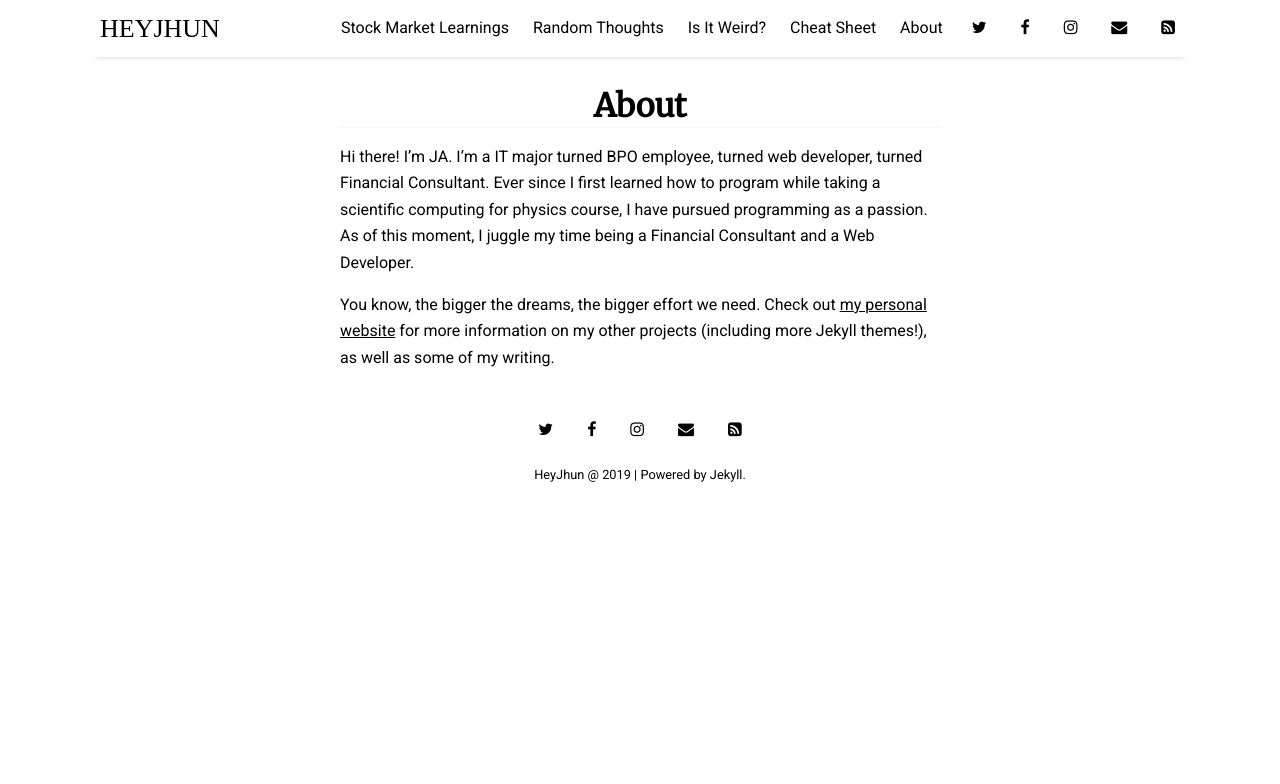
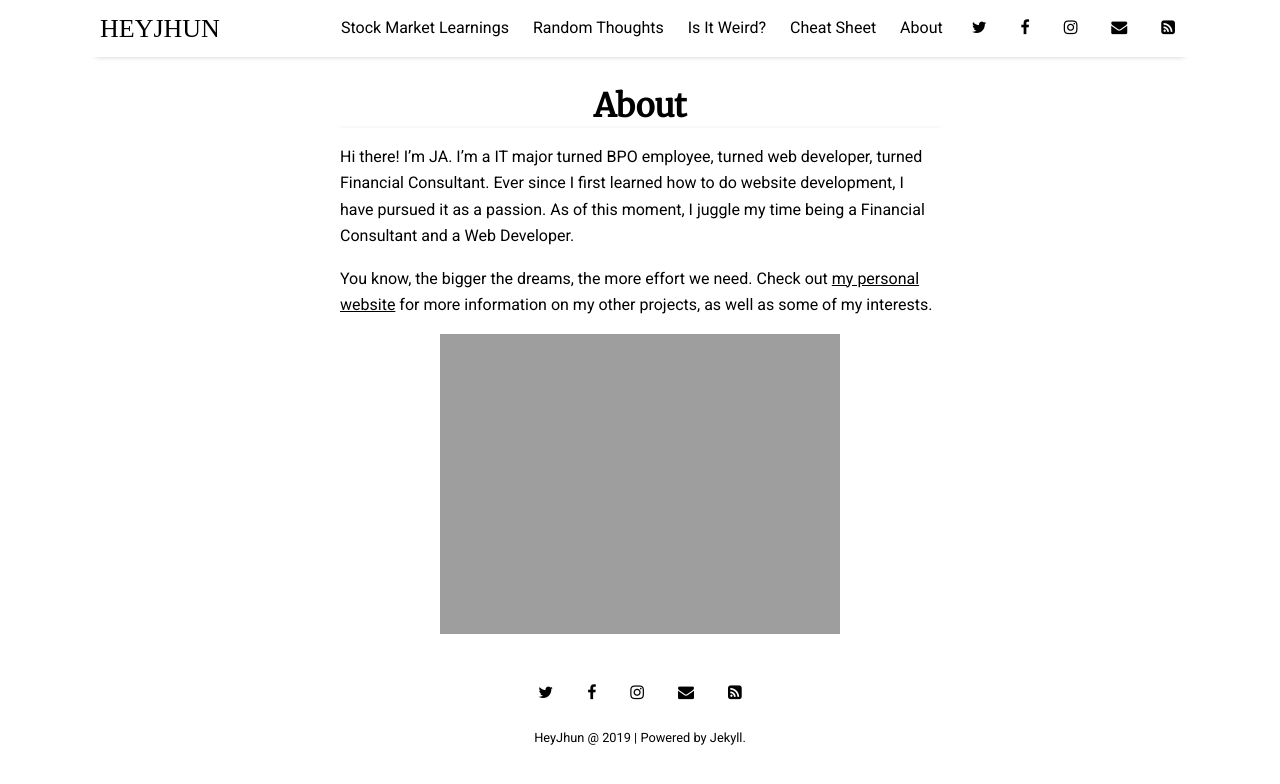
Before and after one commit to heyjhun/heyjhun.github.io, a Jekyll site: the page built from pages/about.md, in a window 1280 px wide. Shown: the top 784 px of the page. Built offline with Jekyll 4.4.1, drawn with Linux system fonts in a browser that asks for light colours; nearby versions of some CDN libraries; some web fonts are replaced.

Commit message:
add image

```diff
--- a/assets/css/_sass/_post.scss
+++ b/assets/css/_sass/_post.scss
@@ -11,7 +11,9 @@
   margin-bottom: 1rem;
   color: #9a9a9a;
   font-size:0.8rem;
-  text-align: center;
+}
+.page-content .post-date {
+    text-align: center;
 }
 .featured-image img {
   align: middle;
--- a/pages/about.md
+++ b/pages/about.md
@@ -7,6 +7,9 @@ tags: [sample]
 image: beach-1.jpg
 ---
 
-Hi there! I'm JA. I’m a IT major turned BPO employee, turned web developer, turned Financial Consultant. Ever since I first learned how to program while taking a scientific computing for physics course, I have pursued programming as a passion. As of this moment, I juggle my time being a Financial Consultant and a Web Developer.
+Hi there! I'm JA. I’m a IT major turned BPO employee, turned web developer, turned Financial Consultant. Ever since I first learned how to do website development, I have pursued it as a passion. As of this moment, I juggle my time being a Financial Consultant and a Web Developer.
 
-You know, the bigger the dreams, the bigger effort we need. Check out [my personal website](https://www.jhunagustin.com/) for more information on my other projects (including more Jekyll themes!), as well as some of my writing.
+You know, the bigger the dreams, the more effort we need. Check out [my personal website](https://www.jhunagustin.com/) for more information on my other projects, as well as some of my interests.
+
+
+![image-title-here](https://heyjhun.github.io/assets/img/hey-jhun.jpg){:class="img-responsive" alt="hey-jhun"}
```
Also changed, not shown: 1 other file.
